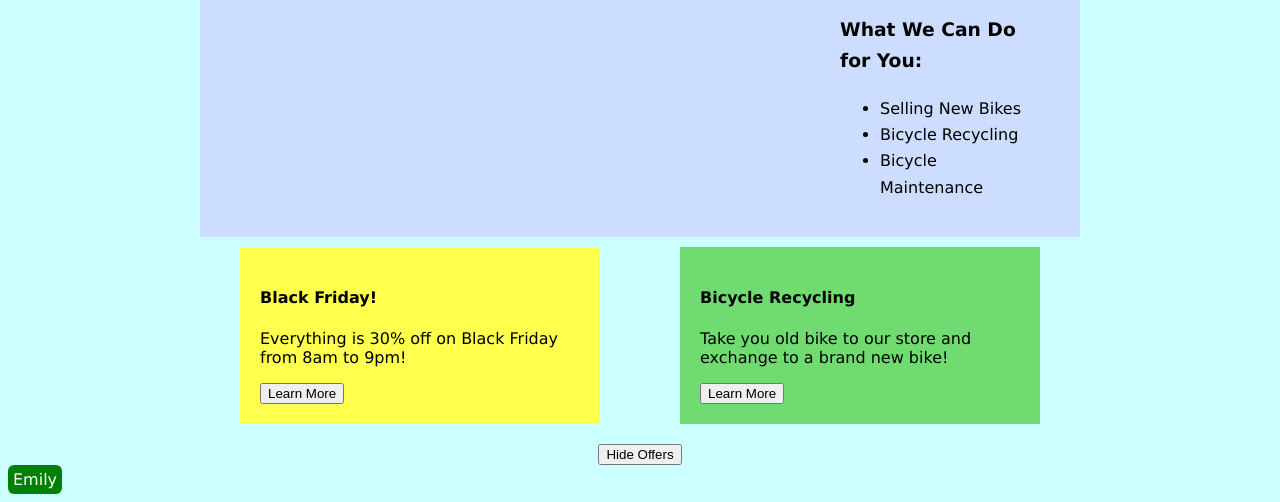
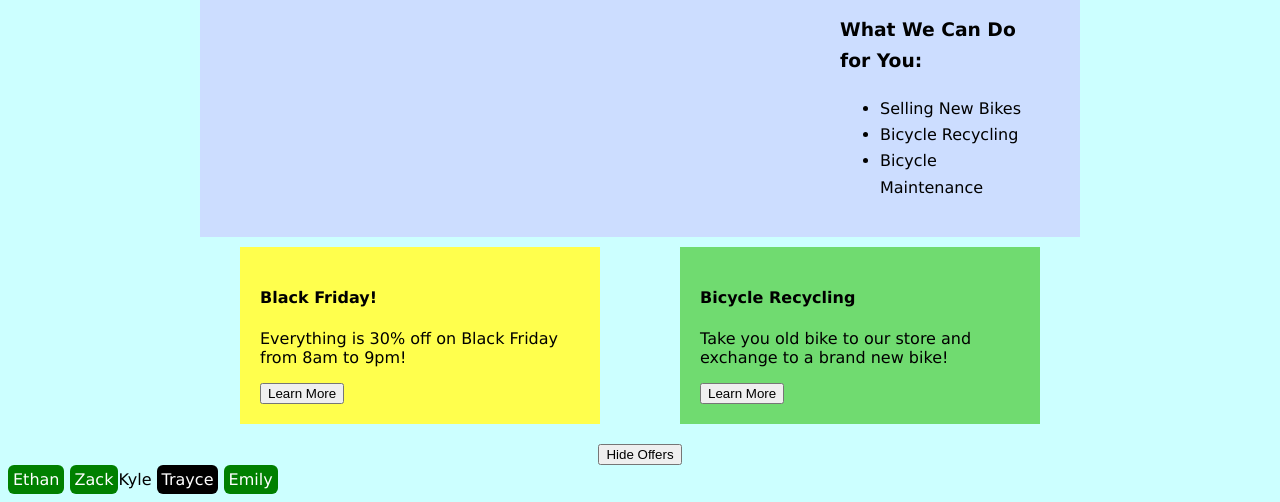
Before and after one commit to maxli233/li-alhso-15b, a plain HTML site: page home.html in a window 1280 px wide. Shown: the part 299-801 px from the top of the page. Drawn offline with Linux system fonts and the light colour scheme.

Commit message:
home.html page

```diff
--- a/home.html
+++ b/home.html
@@ -64,8 +64,10 @@
         y.style.display = "none";
       }
     </script>
-
-  <div style="background-color:green; padding:5px; color:white; border-radius:6px; display:inline-block;">Emily</div>
-
+   <div style="background-color:green; padding:5px; color:white; border-radius:6px; display:inline-block;">Ethan</div>
+   <div style="background-color:green; padding:5px; color:white; border-radius:6px; display:inline-block;">Zack</div
+   <div style="background-color:grey; padding:5px; color:white; border-radius:6px; display:inline-block;">Kyle</div>
+   <div style="background-color:black; padding:5px; color:white; border-radius:6px; display:inline-block;">Trayce</div>
+   <div style="background-color:green; padding:5px; color:white; border-radius:6px; display:inline-block;">Emily</div>
   </body>
 </html>
```
